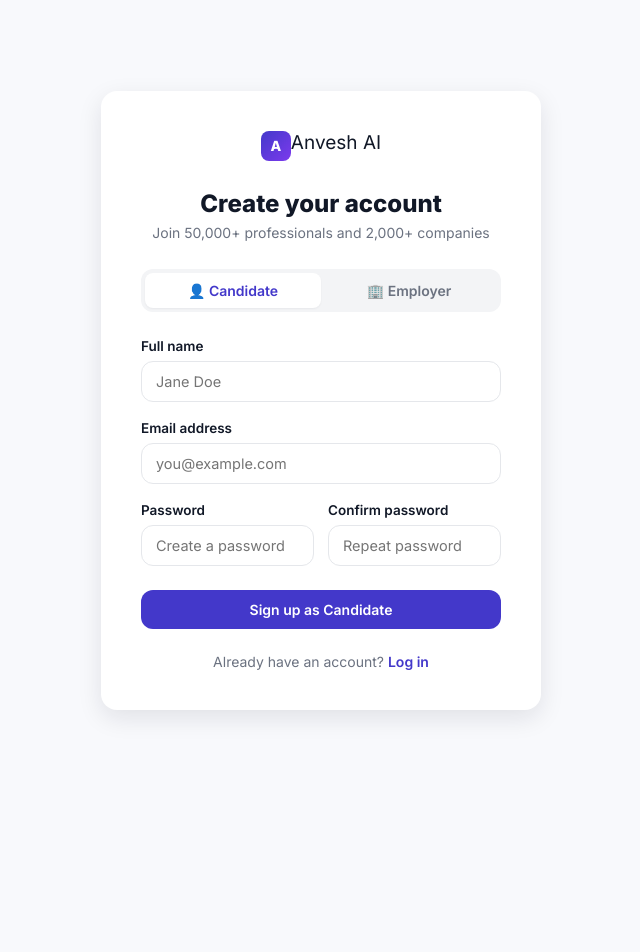
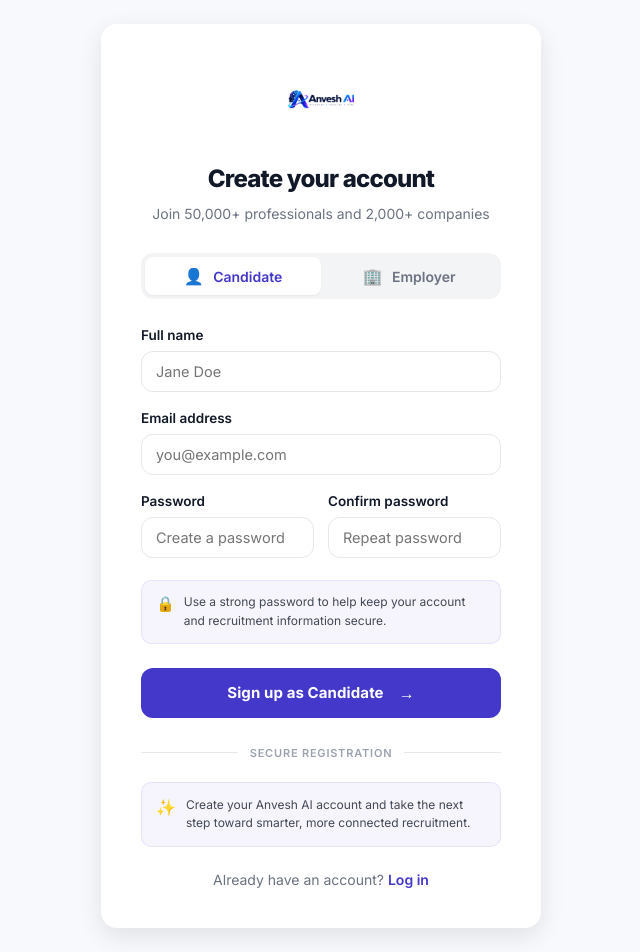
Before and after one commit to Nishant9764/AnveshAI_Portal, a Flask app: page /signup in a window 1280 px wide. Shown: the whole page, without its empty margins (319-959 px from the left). Before the commit the page ends 717 px from the top, so only its background shows below. Run offline with Flask 3, Linux system fonts and the light colour scheme; some libraries are stand-ins or nearby versions.

Commit message:
updated signup

```diff
--- a/templates/signup.html
+++ b/templates/signup.html
@@ -1,93 +1,268 @@
 {% extends "base.html" %} {% block title %}Sign Up - Anvesh AI{% endblock %} {%
 block content %}
+
 <div class="auth-page">
   <div class="auth-card">
-    <a href="{{ url_for('index') }}" class="logo" style="display: flex">
-      <span class="logo-mark">A</span>
-      <span>Anvesh AI</span>
-    </a>
-    <h1>Create your account</h1>
-    <p class="auth-subtitle">Join 50,000+ professionals and 2,000+ companies</p>
+    <!-- Brand Logo -->
+    <div
+      style="
+        width: 100%;
+        display: flex;
+        align-items: center;
+        justify-content: center;
+        text-align: center;
+        margin: 0 auto 28px;
+        padding: 0;
+      "
+    >
+      <a
+        href="{{ url_for('index') }}"
+        class="logo"
+        style="
+          display: flex;
+          align-items: center;
+          justify-content: center;
+          width: 100%;
+          margin: 0;
+          padding: 0;
+          text-decoration: none;
+        "
+      >
+        <img
+          src="{{ url_for('static', filename='images/anvesh-ai-logo.png') }}"
+          alt="Anvesh AI"
+          class="logo-mark"
+          style="
+            display: block !important;
+            width: 72px !important;
+            height: 72px !important;
+            max-width: 72px !important;
+            object-fit: contain !important;
+            object-position: center !important;
 
-    <div class="role-toggle">
+            margin: 0 auto !important;
+            padding: 0 !important;
+
+            border: none !important;
+            border-radius: 0 !important;
+            background: transparent !important;
+            box-shadow: none !important;
+          "
+        />
+      </a>
+    </div>
+
+    <!-- Heading -->
+    <h1 style="text-align: center; margin-bottom: 10px; letter-spacing: -0.8px">
+      Create your account
+    </h1>
+
+    <p
+      class="auth-subtitle"
+      style="text-align: center; line-height: 1.6; margin-bottom: 28px"
+    >
+      Join 50,000+ professionals and 2,000+ companies
+    </p>
+
+    <!-- Role Selection -->
+    <div class="role-toggle" style="margin-bottom: 28px">
       <a
         href="{{ url_for('signup', role='candidate') }}"
         class="{{ 'active' if role == 'candidate' else '' }}"
+        aria-label="Create Candidate account"
       >
-        &#128100; Candidate
+        <span style="font-size: 16px; margin-right: 6px">&#128100;</span>
+        Candidate
       </a>
+
       <a
         href="{{ url_for('signup', role='employer') }}"
         class="{{ 'active' if role == 'employer' else '' }}"
+        aria-label="Create Employer account"
       >
-        &#127970; Employer
+        <span style="font-size: 16px; margin-right: 6px">&#127970;</span>
+        Employer
       </a>
     </div>
 
+    <!-- Signup Form -->
     <form method="POST" action="{{ url_for('signup') }}">
+      <!-- Preserve role -->
       <input type="hidden" name="role" value="{{ role }}" />
+
+      <!-- Full Name / Company -->
       <div class="form-group">
-        <label for="full_name"
-          >{{ 'Full name' if role == 'candidate' else 'Company / Your name'
-          }}</label
+        <label
+          for="full_name"
+          style="font-weight: 600; margin-bottom: 8px; display: block"
         >
+          {{ 'Full name' if role == 'candidate' else 'Company / Your name' }}
+        </label>
+
         <input
           type="text"
           id="full_name"
           name="full_name"
           class="form-control"
           placeholder="{{ 'Jane Doe' if role == 'candidate' else 'Acme Corp / Jane Doe' }}"
+          autocomplete="name"
           required
         />
       </div>
+
+      <!-- Email -->
       <div class="form-group">
-        <label for="email">Email address</label>
+        <label
+          for="email"
+          style="font-weight: 600; margin-bottom: 8px; display: block"
+        >
+          Email address
+        </label>
+
         <input
           type="email"
           id="email"
           name="email"
           class="form-control"
           placeholder="you@example.com"
+          autocomplete="email"
           required
         />
       </div>
+
+      <!-- Password Row -->
       <div class="form-row">
         <div class="form-group">
-          <label for="password">Password</label>
+          <label
+            for="password"
+            style="font-weight: 600; margin-bottom: 8px; display: block"
+          >
+            Password
+          </label>
+
           <input
             type="password"
             id="password"
             name="password"
             class="form-control"
             placeholder="Create a password"
+            autocomplete="new-password"
             required
           />
         </div>
+
         <div class="form-group">
-          <label for="confirm_password">Confirm password</label>
+          <label
+            for="confirm_password"
+            style="font-weight: 600; margin-bottom: 8px; display: block"
+          >
+            Confirm password
+          </label>
+
           <input
             type="password"
             id="confirm_password"
             name="confirm_password"
             class="form-control"
             placeholder="Repeat password"
+            autocomplete="new-password"
             required
           />
         </div>
       </div>
+
+      <!-- Password Security Hint -->
+      <div
+        style="
+          display: flex;
+          align-items: flex-start;
+          gap: 9px;
+          padding: 12px 14px;
+          margin: 4px 0 18px;
+          border-radius: 10px;
+          background: rgba(79, 70, 229, 0.05);
+          border: 1px solid rgba(79, 70, 229, 0.1);
+        "
+      >
+        <span style="font-size: 15px; line-height: 1.4"> &#128274; </span>
+
+        <span style="font-size: 12px; line-height: 1.55; opacity: 0.78">
+          Use a strong password to help keep your account and recruitment
+          information secure.
+        </span>
+      </div>
+
+      <!-- Signup Button -->
       <button
         type="submit"
         class="btn btn-primary btn-block"
-        style="margin-top: 6px"
+        style="
+          margin-top: 6px;
+          min-height: 50px;
+          font-size: 15px;
+          font-weight: 700;
+          letter-spacing: 0.1px;
+          transition: all 0.25s ease;
+        "
       >
         Sign up as {{ 'Candidate' if role == 'candidate' else 'Employer' }}
+
+        <span style="margin-left: 7px; font-size: 16px"> &rarr; </span>
       </button>
     </form>
 
+    <!-- Secure Access Divider -->
+    <div
+      style="
+        display: flex;
+        align-items: center;
+        gap: 12px;
+        margin: 28px 0 22px;
+        color: #9ca3af;
+        font-size: 11px;
+        font-weight: 600;
+        letter-spacing: 0.8px;
+      "
+    >
+      <span
+        style="flex: 1; height: 1px; background: currentColor; opacity: 0.25"
+      ></span>
+
+      <span> SECURE REGISTRATION </span>
+
+      <span
+        style="flex: 1; height: 1px; background: currentColor; opacity: 0.25"
+      ></span>
+    </div>
+
+    <!-- Trust Message -->
+    <div
+      style="
+        display: flex;
+        align-items: flex-start;
+        gap: 10px;
+        padding: 13px 14px;
+        border-radius: 10px;
+        background: rgba(79, 70, 229, 0.05);
+        border: 1px solid rgba(79, 70, 229, 0.1);
+        margin-bottom: 24px;
+      "
+    >
+      <span style="font-size: 16px; line-height: 1.4"> &#10024; </span>
+
+      <span style="font-size: 12px; line-height: 1.55; opacity: 0.78">
+        Create your Anvesh AI account and take the next step toward smarter,
+        more connected recruitment.
+      </span>
+    </div>
+
+    <!-- Login -->
     <div class="auth-footer-link">
       Already have an account?
-      <a href="{{ url_for('login', role=role) }}">Log in</a>
+
+      <a href="{{ url_for('login', role=role) }}"> Log in </a>
     </div>
   </div>
 </div>
+
 {% endblock %}
```
